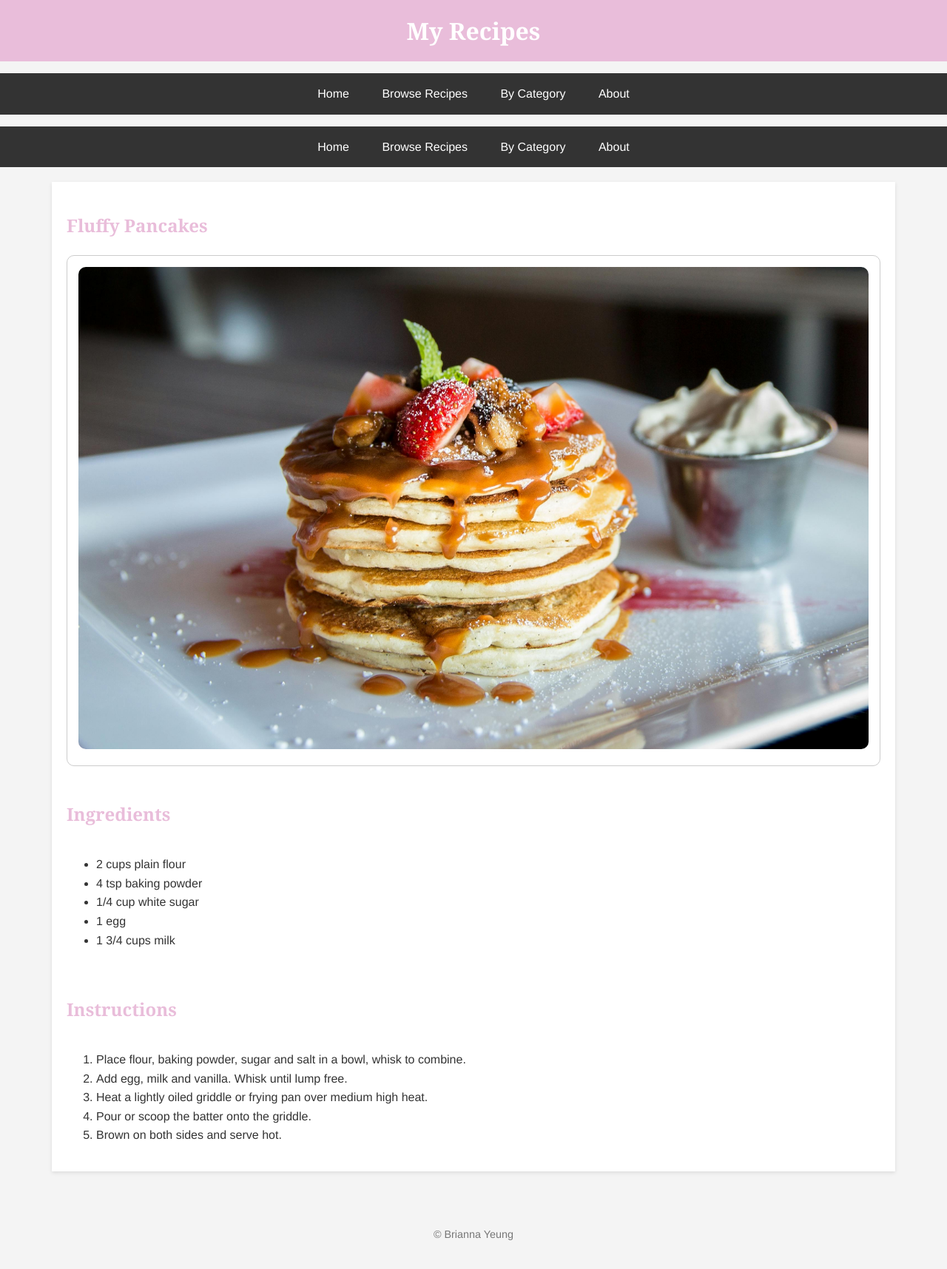
After one commit to yeungbriannaj/BY_235, a Flask app: page /recipe/1 in a window 1280 px wide. The commit adds this page. Shown: the whole page at 74% size. Run offline with Flask 3, Linux system fonts and the light colour scheme.

Commit message:
Final edits

```diff
--- a/Recipes/templates/base.html
+++ b/Recipes/templates/base.html
@@ -20,6 +20,8 @@
       </ul>
     </nav>
 
+    {% include 'navbar.html' %}
+
     <main class="container">
       {% block content %}
       {% endblock %}
--- /dev/null
+++ b/Recipes/templates/navbar.html
@@ -0,0 +1,8 @@
+<nav>
+  <ul>
+    <li><a href="{{ url_for('index') }}">Home</a></li>
+    <li><a href="{{ url_for('browse') }}">Browse Recipes</a></li>
+    <li><a href="{{ url_for('category') }}">By Category</a></li>
+    <li><a href="{{ url_for('about') }}">About</a></li>
+  </ul>
+</nav>
--- a/Recipes/templates/recipe_detail.html
+++ b/Recipes/templates/recipe_detail.html
@@ -1,49 +1,26 @@
 {% extends "base.html" %}
 
 {% block content %}
-<h2>Fluffy Pancakes: Made in 15 minutes</h2>
+<h2>{{ recipe.title }}</h2>
 <div class="pancake-container">
   <div class="recipe-card">
-    <img src="{{ url_for('static', filename='images/pancakes.jpg') }}" alt="Picture of pancakes" />
+    <img src="{{ url_for('static', filename=recipe.image) }}" alt="Picture of {{ recipe.title }}" />
   </div>
   <div class="recipe-information"><br>
       <h2> Ingredients</h2>
-      <li> 2 cups / 300g plain / all purpose flour </li>
-      <li> 4 tsp baking powder</li>
-      <li> 1/4 cup / 55g white sugar</li>
-      <li> Pinch of salt </li>
-      <li> 1 egg </li>
-      <li> 1 3/4 cups / 435 ml cups milk </li>
-      <li> 1 tsp vanilla extract or essence</li>
-      <li> 4 tsp butter </li>
+      <ul>
+        {% for ingredient in recipe.ingredients %}
+          <li>{{ ingredient }}</li>
+        {% endfor %}
+      </ul>
     </div>
     <div class="recipe-information"><br>
       <h2> Instructions </h2>
-      <li> Place flour, baking powder, sugar and salt in a bowl, whisk to combine.</li>
-      <li> Add egg, milk and vanilla. Whisk until lump free, no longer than 30 seconds.</li>
-      <li> Use medium heat. Add 1/2 tsp butter and swirl to melt.</li>
-      <li> Pour 1/4 cup batter into the middle of the fry pan. </li>
-      <li> Swirl pan lightly to spread or use the ice cream scoop edge to spread into 11cm / 4.5″ circle </li>
-      <li> When bubbles rise to the surface, flip and cook the other side until golden. </li>
-    </div><br><br>
-    <h2> Similar Recipes </h2>
+      <ol>
+        {% for step in recipe.instructions %}
+          <li>{{ step }}</li>
+        {% endfor %}
+      </ol>
+    </div>
   </div>
-
-  <div class="recipe-container">
-      <div class="recipe-card">
-        <img src="{{ url_for('static', filename='images/pancake2.jpg') }}" alt="Picture of crepes" />
-        <h3>Crepe Pancakes</h3>
-        <a href="{{ url_for('recipe_detail') }}">View Recipe</a>
-      </div>
-      <div class="recipe-card">
-        <img src="{{ url_for('static', filename='images/pancake3.jpg') }}" alt="Picture of different pancakes" />
-        <h3>Homemade Lemonade</h3>
-        <a href="{{ url_for('recipe_detail') }}">View Recipe</a>
-      </div>
-      <div class="recipe-card">
-        <img src="{{ url_for('static', filename='images/pancakes.jpg') }}" alt="Picture of more pancakes" />
-        <h3>Quick Pancakes</h3>
-        <a href="{{ url_for('recipe_detail') }}">View Recipe</a>
-      </div>
-    </div>
 {% endblock %}
--- a/app.py
+++ b/app.py
@@ -1,37 +1,94 @@
-# FILE: app.py
-from flask import Flask, render_template
+from flask import Flask, render_template, abort
 
 app = Flask(__name__,
             template_folder='Recipes/templates',
             static_folder='Recipes/static')
 
-# The function name 'index' MATCHES url_for('index')
+# DUMMY DATA
+recipes_data = [
+    {
+        "id": 1,
+        "title": "Fluffy Pancakes",
+        "image": "images/pancakes.jpg",
+        "description": "Classic, easy-to-make pancakes for a perfect breakfast.",
+        "ingredients": [
+            "2 cups plain flour",
+            "4 tsp baking powder",
+            "1/4 cup white sugar",
+            "1 egg",
+            "1 3/4 cups milk"
+        ],
+        "instructions": [
+            "Place flour, baking powder, sugar and salt in a bowl, whisk to combine.",
+            "Add egg, milk and vanilla. Whisk until lump free.",
+            "Heat a lightly oiled griddle or frying pan over medium high heat.",
+            "Pour or scoop the batter onto the griddle.",
+            "Brown on both sides and serve hot."
+        ]
+    },
+    {
+        "id": 2,
+        "title": "Classic Lemonade",
+        "image": "images/lemonade.jpg",
+        "description": "A refreshing and simple homemade lemonade.",
+        "ingredients": [
+            "1 cup white sugar",
+            "1 cup water (for syrup)",
+            "1 cup lemon juice",
+            "3 to 4 cups cold water (to dilute)"
+        ],
+        "instructions": [
+            "Make simple syrup by heating sugar and 1 cup of water in a small saucepan until the sugar is dissolved completely.",
+            "While syrup is cooling, juice your lemons.",
+            "Pour the juice and syrup into a pitcher.",
+            "Add 3 to 4 cups of cold water, depending on how concentrated you like your lemonade.",
+            "Stir and chill before serving."
+        ]
+    },
+    {
+        "id": 3,
+        "title": "Simple Pasta",
+        "image": "images/pasta.jpg",
+        "description": "A quick and delicious pasta dish.",
+        "ingredients": [
+            "500g pasta",
+            "1 jar of your favorite pasta sauce",
+            "Parmesan cheese, for serving",
+            "Fresh basil, for garnish"
+        ],
+        "instructions": [
+            "Cook pasta according to package directions.",
+            "While pasta is cooking, heat the pasta sauce in a saucepan.",
+            "Drain the pasta and add it to the sauce.",
+            "Toss to combine and serve with a sprinkle of Parmesan and fresh basil."
+        ]
+    }
+]
+
+
 @app.route('/')
+@app.route('/home')
 def index():
     return render_template('index.html')
 
-# The function name 'browse' MATCHES url_for('browse')
+@app.route('/recipe/<int:recipe_id>')
+def recipe_detail(recipe_id):
+    recipe = next((r for r in recipes_data if r['id'] == recipe_id), None)
+    if recipe is None:
+        abort(404)
+    return render_template('recipe_detail.html', recipe=recipe)
+
 @app.route('/browse')
 def browse():
-    return render_template('browse.html')
+    return render_template('browse.html', recipes=recipes_data)
 
-# The function name 'category' MATCHES url_for('category')
 @app.route('/category')
 def category():
     return render_template('category.html')
 
-# This is a placeholder for your about page
 @app.route('/about')
 def about():
-    # You'll need to create an about.html template as well
-    return "<h1>About Page Coming Soon!</h1>"
+    return "<h1>About</p>"
 
-# The function name 'recipe_detail' MATCHES url_for('recipe_detail')
-@app.route('/recipe')
-def recipe_detail():
-    # Eventually this will be dynamic, like /recipe/1 for pancakes
-    return render_template('recipe_detail.html')
-
-# This part is important for running the app
 if __name__ == '__main__':
     app.run(debug=True)
```
Also changed, not shown: Recipes/templates/browse.html (+7 -43 lines).
